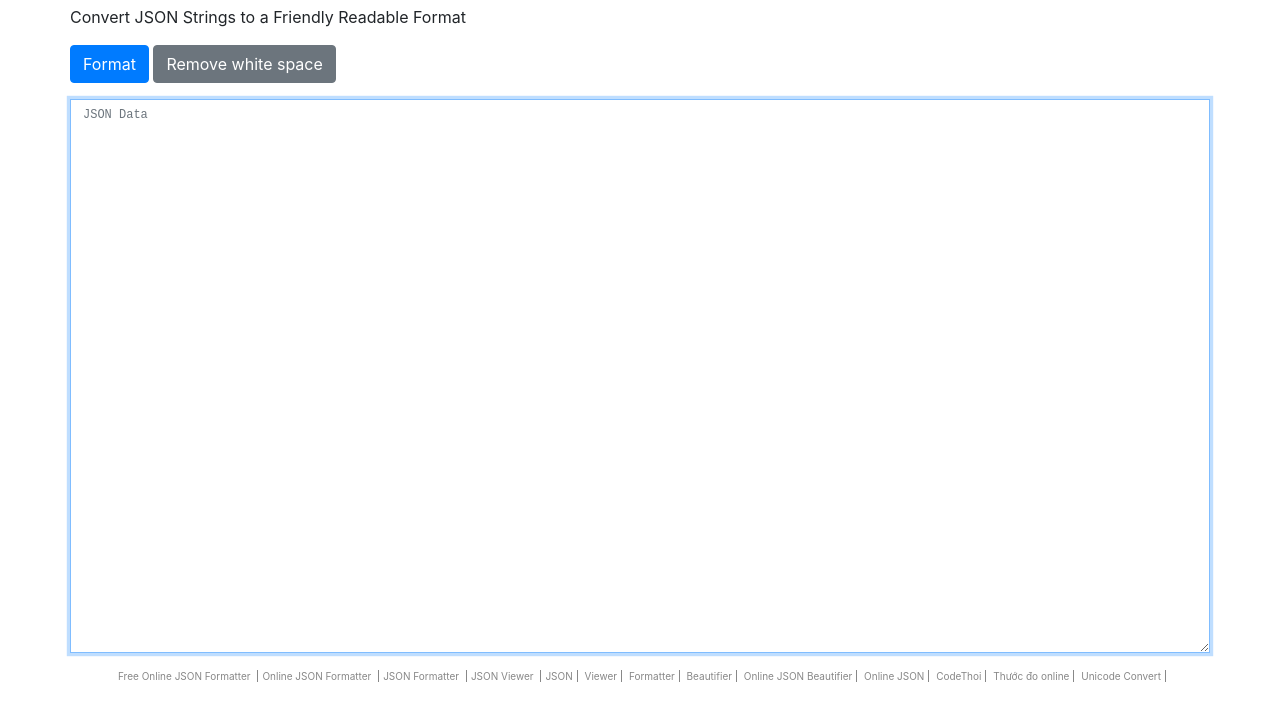
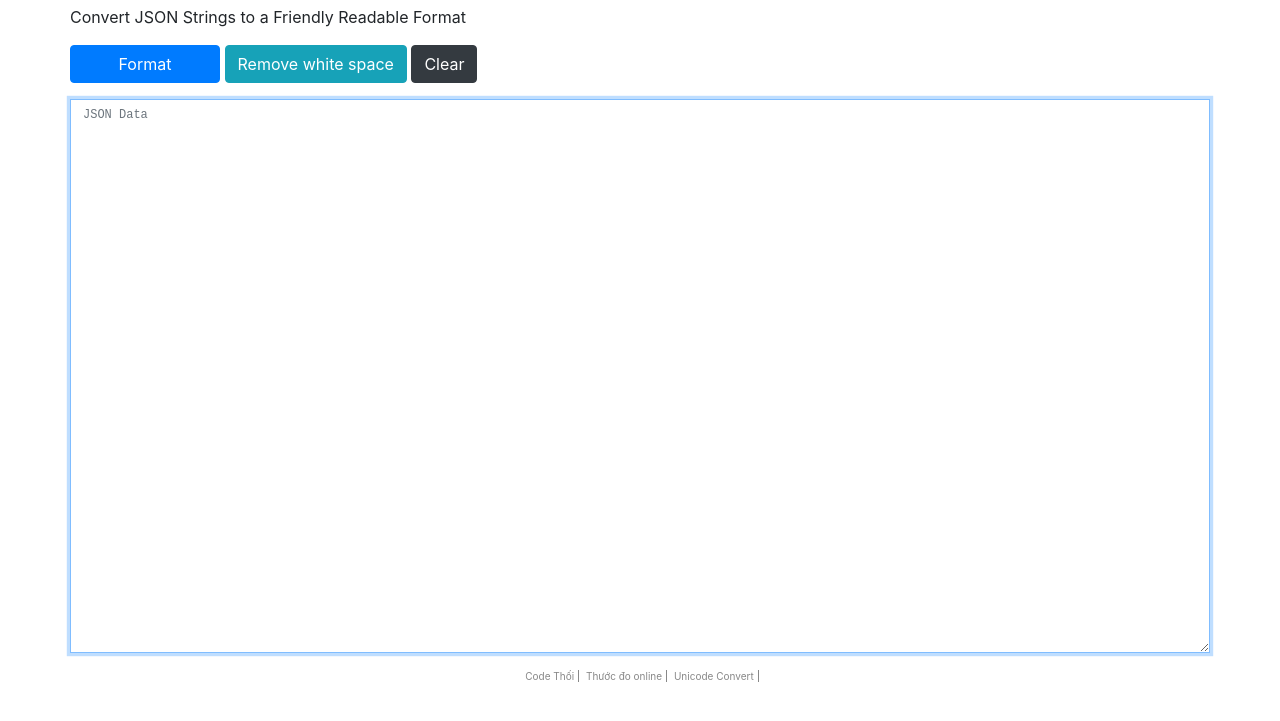
Before and after one commit to khanhlv/jsonformatter, a plain HTML site: page index.html in a window 1280 px wide. Shown: the part 51-772 px from the top of the page. Drawn offline with Linux system fonts and the light colour scheme.

Commit message:
add clear

```diff
--- a/assets/js/main.js
+++ b/assets/js/main.js
@@ -16,11 +16,6 @@ String.space = function(a) {
 };
 
 function format(a) {
-	if (!check(a)) {
-		alert('JSON error');
-		return;
-	}
-
 	for (var b = a.replace(/\n/g, " ").replace(/\r/g, " "), e = [], c = 0, d = !1, f = 0, i = b.length; f < i; f++) {
 		var g = b.charAt(f);
 		if (d && g === d) b.charAt(f -
@@ -37,11 +32,6 @@ function format(a) {
 }
 
 function removeWhiteSpace(a) {
-	if (!check(a)) {
-		alert('JSON error');
-		return;
-	}
-
 	for (var b = a.replace(/\n/g, " ").replace(/\r/g, " "), e = [], c = !1, d = 0, f = b.length; d < f; d++) {
 		var i = b.charAt(d);
 		if (c && i === c) b.charAt(d - 1) !== "\\" && (c = !1);
@@ -56,7 +46,6 @@ function convertFormat() {
 	var a = document.querySelector("#input").value;
 	var value = format(a);
 
-	document.querySelector("#input").focus();
 	if (value) {
 		document.querySelector("#input").value = value;
 	}
@@ -67,8 +56,11 @@ function convertRemoveSpace() {
 	var a = document.querySelector("#input").value;
 	var value = removeWhiteSpace(a);
 
-	document.querySelector("#input").focus();
 	if (value) {
 		document.querySelector("#input").value = value;
 	}
 }
+
+function convertClear() {
+	document.querySelector("#input").value = '';
+}
--- a/index.html
+++ b/index.html
@@ -68,8 +68,9 @@
 		<div class="row">
 			<div class="col-md-12" style="padding: 0px">
 				<div class="form-group">
-					<input type="button" value="Format" onclick="convertFormat()" class="btn btn-primary"/>
-					<input type="button" value="Remove white space" onclick="convertRemoveSpace()" class="btn btn-secondary" />
+					<input type="button" value="Format" style="width: 150px" onclick="convertFormat()" class="btn btn-primary"/>
+					<input type="button" value="Remove white space" onclick="convertRemoveSpace()" class="btn btn-info" />
+					<input type="button" value="Clear" onclick="convertClear()" class="btn btn-dark"/>
 				</div>
 				<div class="form-group">
 					<textarea class="form-control font-format" autofocus name="input" id="input" placeholder="JSON Data" cols="45" rows="30"></textarea>
@@ -79,17 +80,7 @@
 		<div class="row">
 			<div class="col-md-12" style="padding: 0px">
 				<ul id="search_tags">
-					<li><a href="#Free Online JSON Formatter" title="Free Online JSON Formatter ">Free Online JSON Formatter </a></li>
-					<li><a href="#Online JSON Formatter" title="Online JSON Formatter ">Online JSON Formatter </a></li>
-					<li><a href="#JSON Formatter" title="JSON Formatter ">JSON Formatter </a></li>
-					<li><a href="#JSON Viewer" title="JSON Viewer ">JSON Viewer </a></li>
-					<li><a href="#JSON" title="JSON ">JSON</a></li>
-					<li><a href="#Viewer" title="Viewer ">Viewer</a></li>
-					<li><a href="#Formatter" title="Formatter ">Formatter</a></li>
-					<li><a href="#Beautifier" title="Beautifier">Beautifier</a></li>
-					<li><a href="#Online JSON Beautifier" title="Online JSON Beautifier">Online JSON Beautifier</a></li>
-					<li><a href="#Online JSON" title="Online JSON">Online JSON</a></li>
-					<li><a href="https://codethoi.com" title="Code Thối | Blog">CodeThoi</a></li>
+					<li><a href="https://codethoi.com" title="Code Thối | Blog">Code Thối</a></li>
 					<li><a href="https://ruler.codethoi.com" title="Thước đo online">Thước đo online</a></li>
 					<li><a href="https://jconv.codethoi.com" title="Unicode Convert">Unicode Convert</a></li>
 				</ul>
```
